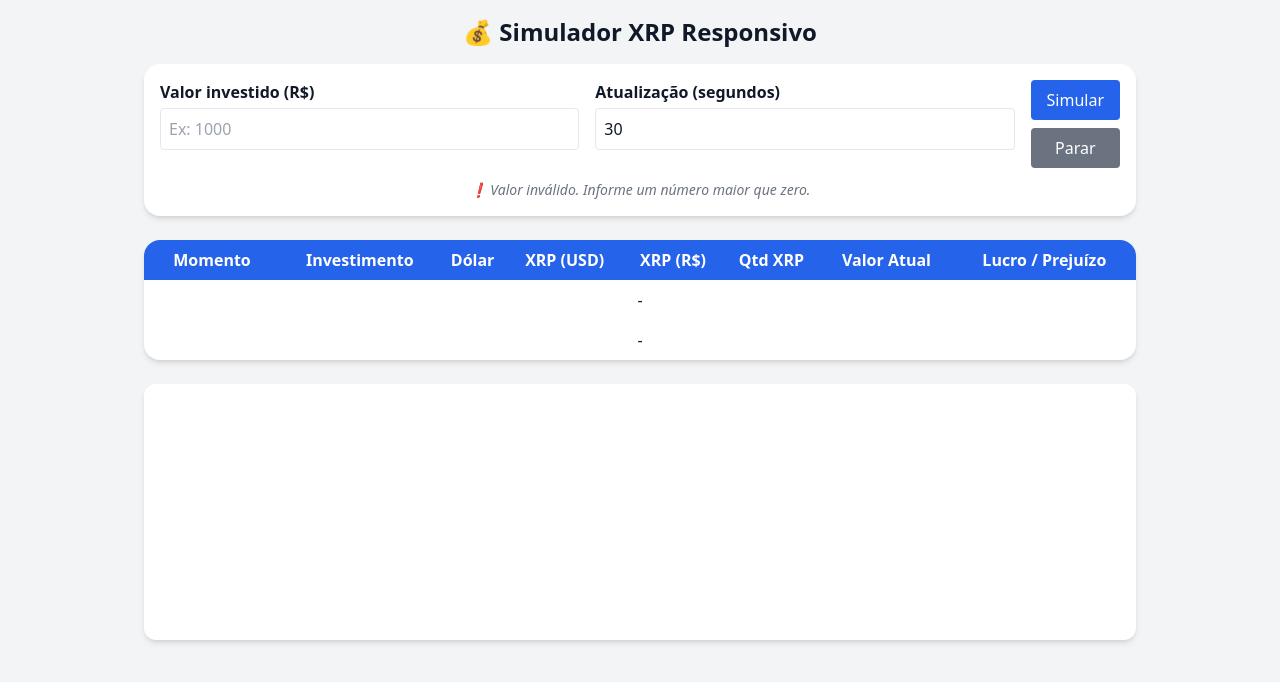
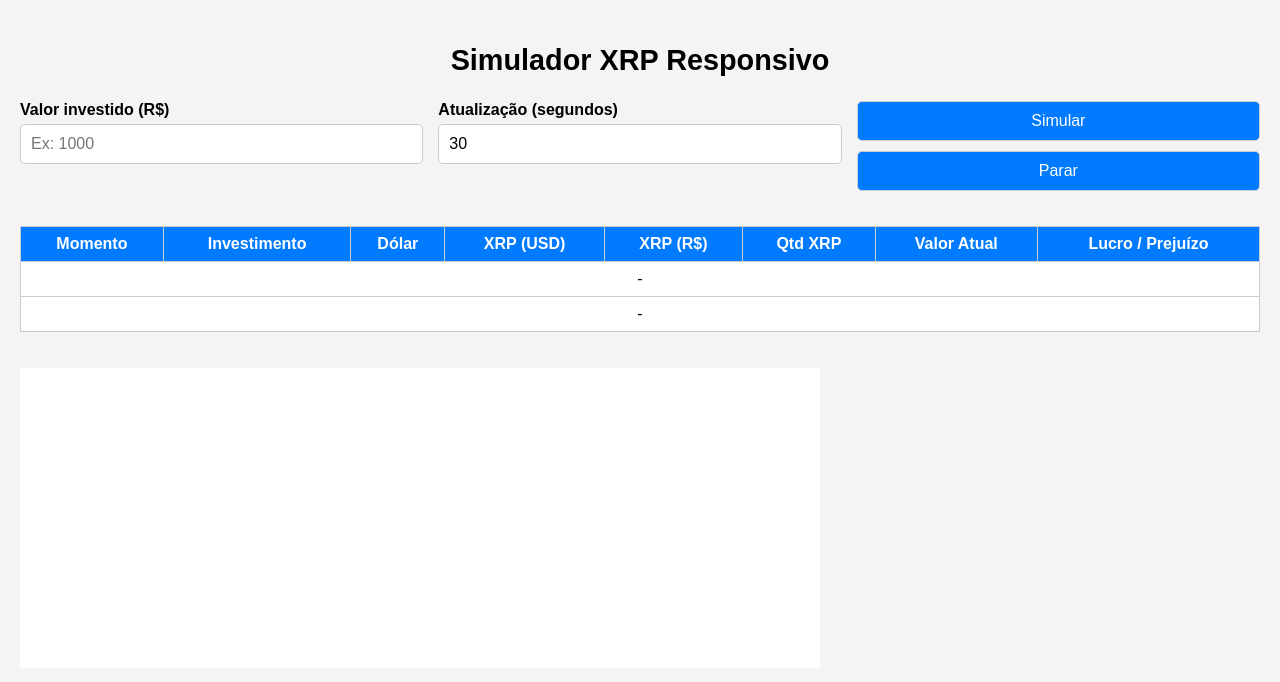
Before and after one commit to lucassapucaia/simulador-xrp, a website: page index.html in a window 1280 px wide. Both pictures are taken after a click on the button "Simular". Drawn offline with nearby package versions, Linux system fonts and the light colour scheme.

Commit message:
Update index.html

```diff
--- a/index.html
+++ b/index.html
@@ -4,39 +4,142 @@
   <meta charset="UTF-8" />
   <meta name="viewport" content="width=device-width, initial-scale=1.0" />
   <title>Simulador XRP Responsivo</title>
-  <script src="https://cdn.jsdelivr.net/npm/chart.js"></script>
-  <script src="https://cdn.tailwindcss.com"></script>
+  <style>
+    body {
+      font-family: Arial, sans-serif;
+      background: #f4f4f4;
+      margin: 0;
+      padding: 20px;
+      box-sizing: border-box;
+    }
+
+    h2 {
+      text-align: center;
+      font-size: 1.8rem;
+    }
+
+    .form-container {
+      display: flex;
+      flex-wrap: wrap;
+      gap: 15px;
+      margin-bottom: 15px;
+      justify-content: center;
+    }
+
+    label {
+      font-weight: bold;
+      display: block;
+      margin-bottom: 5px;
+    }
+
+    input, button {
+      padding: 10px;
+      font-size: 1rem;
+      border-radius: 5px;
+      border: 1px solid #ccc;
+      width: 100%;
+      box-sizing: border-box;
+    }
+
+    button {
+      background-color: #007bff;
+      color: white;
+      cursor: pointer;
+    }
+
+    button:hover {
+      background-color: #0056b3;
+    }
+
+    .button-group {
+      display: flex;
+      flex-wrap: wrap;
+      gap: 10px;
+      justify-content: center;
+    }
+
+    .table-container {
+      overflow-x: auto;
+    }
+
+    table {
+      width: 100%;
+      border-collapse: collapse;
+      margin-top: 20px;
+      background: white;
+      min-width: 800px;
+    }
+
+    th, td {
+      padding: 8px;
+      border: 1px solid #ccc;
+      text-align: center;
+    }
+
+    th {
+      background-color: #007bff;
+      color: white;
+    }
+
+    .lucro { color: green; font-weight: bold; }
+    .prejuizo { color: red; font-weight: bold; }
+
+    canvas {
+      margin-top: 20px;
+      background: white;
+      max-width: 100%;
+      height: auto;
+    }
+
+    #ultimaAtualizacao {
+      margin-top: 10px;
+      text-align: center;
+      font-style: italic;
+    }
+
+    @media (min-width: 600px) {
+      .form-container > div {
+        flex: 1 1 200px;
+      }
+    }
+
+    @media (max-width: 599px) {
+      input, button {
+        font-size: 0.95rem;
+      }
+
+      h2 {
+        font-size: 1.4rem;
+      }
+    }
+  </style>
 </head>
-<body class="bg-gray-100 text-gray-900 dark:bg-gray-900 dark:text-gray-100 transition-colors duration-300">
+<body>
 
-  <main class="max-w-5xl mx-auto p-4">
-    <h2 class="text-2xl font-bold text-center mb-4">💰 Simulador XRP Responsivo</h2>
+  <h2>Simulador XRP Responsivo</h2>
 
-    <section class="bg-white dark:bg-gray-800 p-4 rounded-2xl shadow-md mb-6">
-      <div class="flex flex-wrap gap-4 justify-center">
-        <div class="flex-1 min-w-[200px]">
-          <label for="valorReais" class="block font-semibold mb-1">Valor investido (R$)</label>
-          <input type="number" id="valorReais" class="w-full p-2 rounded border" placeholder="Ex: 1000" min="1">
+  <div class="form-container">
+    <div>
+      <label for="valorReais">Valor investido (R$)</label>
+      <input type="number" id="valorReais" placeholder="Ex: 1000" min="1">
     </div>
 
-        <div class="flex-1 min-w-[200px]">
-          <label for="intervaloSegundos" class="block font-semibold mb-1">Atualização (segundos)</label>
-          <input type="number" id="intervaloSegundos" class="w-full p-2 rounded border" value="30" min="30" max="600">
+    <div>
+      <label for="intervaloSegundos">Atualização (segundos)</label>
+      <input type="number" id="intervaloSegundos" value="30" min="30" max="600">
     </div>
 
-        <div class="flex flex-col justify-end gap-2">
-          <button id="btnSimular" class="bg-blue-600 text-white px-4 py-2 rounded hover:bg-blue-700">Simular</button>
-          <button id="btnParar" class="bg-gray-500 text-white px-4 py-2 rounded hover:bg-gray-600">Parar</button>
+    <div class="button-group">
+      <button onclick="simular()">Simular</button>
+      <button onclick="parar()">Parar</button>
     </div>
   </div>
-      <p id="statusMsg" class="text-center mt-3 italic text-sm text-gray-500"></p>
-    </section>
 
-    <section class="overflow-x-auto bg-white dark:bg-gray-800 rounded-2xl shadow-md">
-      <table class="min-w-[800px] w-full border-collapse text-sm md:text-base">
-        <thead class="bg-blue-600 text-white">
+  <div class="table-container">
+    <table id="resultado">
+      <thead>
         <tr>
-            <th class="p-2">Momento</th>
+          <th>Momento</th>
           <th>Investimento</th>
           <th>Dólar</th>
           <th>XRP (USD)</th>
@@ -47,62 +150,55 @@
         </tr>
       </thead>
       <tbody>
-          <tr id="linhaInicial"><td colspan="8" class="text-center p-2">-</td></tr>
-          <tr id="linhaAtual"><td colspan="8" class="text-center p-2">-</td></tr>
+        <tr id="linhaInicial"><td colspan="8">-</td></tr>
+        <tr id="linhaAtual"><td colspan="8">-</td></tr>
       </tbody>
     </table>
-    </section>
+  </div>
 
-    <p id="ultimaAtualizacao" class="mt-3 text-center italic"></p>
+  <p id="ultimaAtualizacao"></p>
+  <canvas id="grafico" width="800" height="300"></canvas>
 
-    <canvas id="grafico" class="mt-6 bg-white dark:bg-gray-800 rounded-xl shadow-md w-full h-64"></canvas>
-  </main>
-
+  <script src="https://cdn.jsdelivr.net/npm/chart.js"></script>
   <script>
+    const API_KEY = 'f2bd40ee5275403d9fcdfdc55f71d6b7';
     let chart, intervalo, valorReaisAtual = null, precoInicial = null, quantidadeXRP = null;
-    const statusMsg = document.getElementById('statusMsg');
-
-    // === Proxy seguro para API ===
-    const API_URL = 'http://localhost:3000/api';
 
     async function buscarCotacoes() {
       try {
         const [xrp, usd] = await Promise.all([
-          fetch(`${API_URL}?symbol=XRP/USD`),
-          fetch(`${API_URL}?symbol=USD/BRL`)
+          fetch(`https://api.twelvedata.com/price?symbol=XRP/USD&apikey=${API_KEY}`),
+          fetch(`https://api.twelvedata.com/price?symbol=USD/BRL&apikey=${API_KEY}`)
         ]);
+
         const xrpData = await xrp.json();
         const usdData = await usd.json();
-
-        if (!xrpData.price || !usdData.price) throw new Error("Dados inválidos");
 
         return {
           precoXRPUSD: parseFloat(xrpData.price),
           cotacaoDolar: parseFloat(usdData.price)
         };
-      } catch (err) {
-        console.error(err);
-        statusMsg.textContent = "❌ Erro ao buscar cotações. Verifique sua conexão.";
+      } catch {
         return null;
       }
     }
 
     async function simular() {
-      if (intervalo) return statusMsg.textContent = "⚠️ Simulação já em andamento.";
+      if (intervalo) {
+        alert("Simulação já em andamento.");
+        return;
+      }
 
       valorReaisAtual = parseFloat(document.getElementById('valorReais').value);
       const intervaloSeg = parseInt(document.getElementById('intervaloSegundos').value);
 
-      if (!valorReaisAtual || valorReaisAtual <= 0)
-        return statusMsg.textContent = "❗ Valor inválido. Informe um número maior que zero.";
-      if (intervaloSeg < 30 || intervaloSeg > 600)
-        return statusMsg.textContent = "❗ Intervalo deve estar entre 30 e 600 segundos.";
+      if (!valorReaisAtual || valorReaisAtual <= 0) return alert("Valor inválido.");
+      if (intervaloSeg < 30 || intervaloSeg > 600) return alert("Intervalo entre 30 e 600.");
 
-      localStorage.setItem("intervaloAtual", intervaloSeg);
       if (!chart) iniciarGrafico();
 
       const precos = await buscarCotacoes();
-      if (!precos) return;
+      if (!precos) return alert("Erro ao buscar dados.");
 
       precoInicial = precos.precoXRPUSD * precos.cotacaoDolar;
       quantidadeXRP = valorReaisAtual / precoInicial;
@@ -114,12 +210,13 @@
         <td>US$ ${precos.precoXRPUSD.toFixed(4)}</td>
         <td>R$ ${precoInicial.toFixed(4)}</td>
         <td>${quantidadeXRP.toFixed(4)}</td>
-        <td>-</td><td>-</td>
+        <td>-</td>
+        <td>-</td>
       `;
 
       atualizarSimulacao();
+
       intervalo = setInterval(atualizarSimulacao, intervaloSeg * 1000);
-      statusMsg.textContent = "✅ Simulação iniciada.";
     }
 
     async function atualizarSimulacao() {
@@ -130,7 +227,7 @@
       const valorAtual = quantidadeXRP * precoAtual;
       const lucro = valorAtual - valorReaisAtual;
       const perc = (lucro / valorReaisAtual) * 100;
-      const classe = lucro >= 0 ? 'text-green-600 font-bold' : 'text-red-600 font-bold';
+      const classe = lucro >= 0 ? 'lucro' : 'prejuizo';
 
       document.getElementById('linhaAtual').innerHTML = `
         <td>Atual</td>
@@ -147,12 +244,6 @@
         "Última atualização: " + new Date().toLocaleString();
 
       atualizarGrafico(precoAtual, precos.cotacaoDolar);
-
-      // Salva histórico local
-      const historico = JSON.parse(localStorage.getItem("historicoXRP") || "[]");
-      historico.push({ tempo: new Date().toLocaleTimeString(), preco: precoAtual });
-      if (historico.length > 20) historico.shift();
-      localStorage.setItem("historicoXRP", JSON.stringify(historico));
     }
 
     function iniciarGrafico() {
@@ -162,15 +253,27 @@
         data: {
           labels: [],
           datasets: [
-            { label: 'XRP (R$)', data: [], borderColor: '#3b82f6', fill: false, yAxisID: 'y1' },
-            { label: 'Dólar', data: [], borderColor: '#10b981', fill: false, yAxisID: 'y2' }
+            {
+              label: 'Preço XRP (R$)',
+              data: [],
+              borderColor: 'blue',
+              fill: true,
+              yAxisID: 'y1'
+            },
+            {
+              label: 'Dólar',
+              data: [],
+              borderColor: 'green',
+              fill: true,
+              yAxisID: 'y2'
+            }
           ]
         },
         options: {
           responsive: true,
           animation: false,
           scales: {
-            y1: { position: 'left', title: { display: true, text: 'XRP (R$)' } },
+            y1: { position: 'left', title: { display: true, text: 'XRP (R$)' }},
             y2: { position: 'right', title: { display: true, text: 'Dólar (R$)' }, grid: { drawOnChartArea: false } }
           }
         }
@@ -195,18 +298,9 @@
       if (intervalo) {
         clearInterval(intervalo);
         intervalo = null;
-        statusMsg.textContent = "⏹️ Simulação parada.";
+        alert("Simulação parada.");
       }
     }
-
-    document.getElementById('btnSimular').addEventListener('click', simular);
-    document.getElementById('btnParar').addEventListener('click', parar);
-
-    window.addEventListener('beforeunload', () => clearInterval(intervalo));
-
-    // Restaura último intervalo salvo
-    const ultimoIntervalo = localStorage.getItem("intervaloAtual");
-    if (ultimoIntervalo) document.getElementById('intervaloSegundos').value = ultimoIntervalo;
   </script>
 </body>
 </html>
```
Lines whose indentation alone changed are shown as unchanged.
